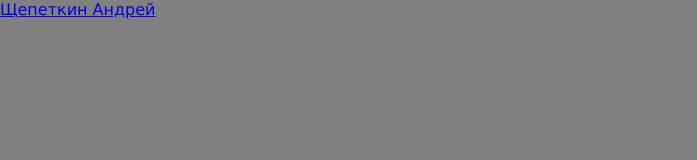
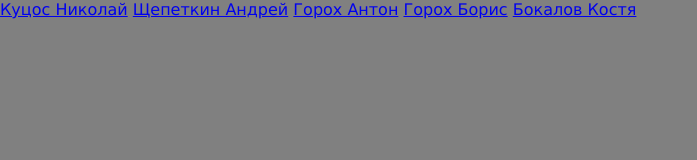
Before and after one commit to hys-it2school/github.io, a plain HTML site: page index.html in a window 1280 px wide. Shown: the whole page, without its empty margins (0-697 px from the left). Drawn offline with Linux system fonts and the light colour scheme; files that its build step writes are made by us from their sources.

Commit message:
index main changed

```diff
--- a/index.html
+++ b/index.html
@@ -6,6 +6,10 @@
 	<link rel="stylesheet" href="index.css" type="text/css" />
 </head>
 <body>
+<a href="./kutsos/index.html">Куцос Николай</a>
 <a href="./schepetkin/index.html">Щепеткин Андрей</a>
+<a href="./gorokh.anton/index.html">Горох Антон</a>
+<a href="./gorokh.boris/index.html">Горох Борис</a>
+<a href="./bokalov/index.html">Бокалов Костя</a>
 </body>
 </html>
```
